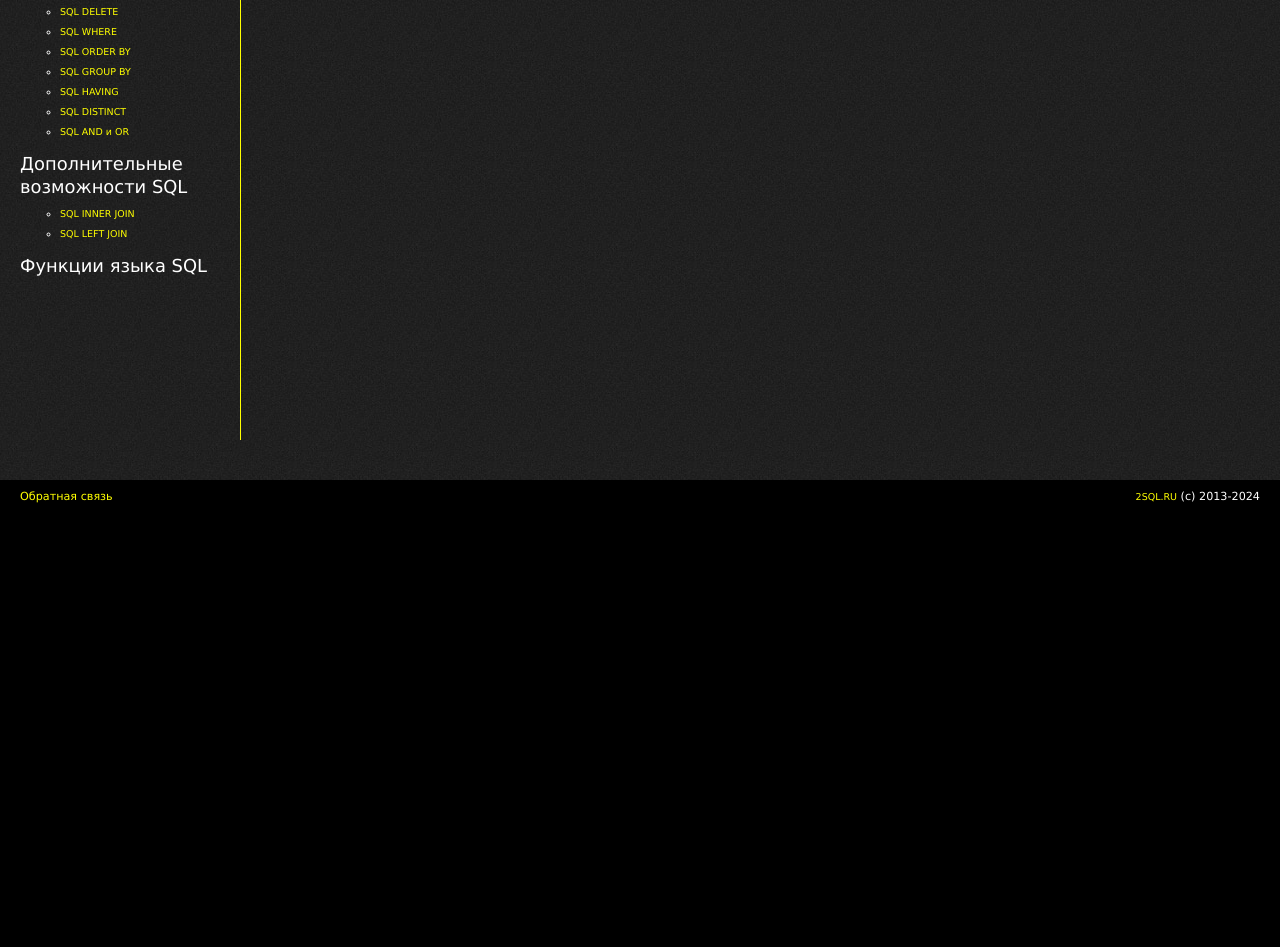
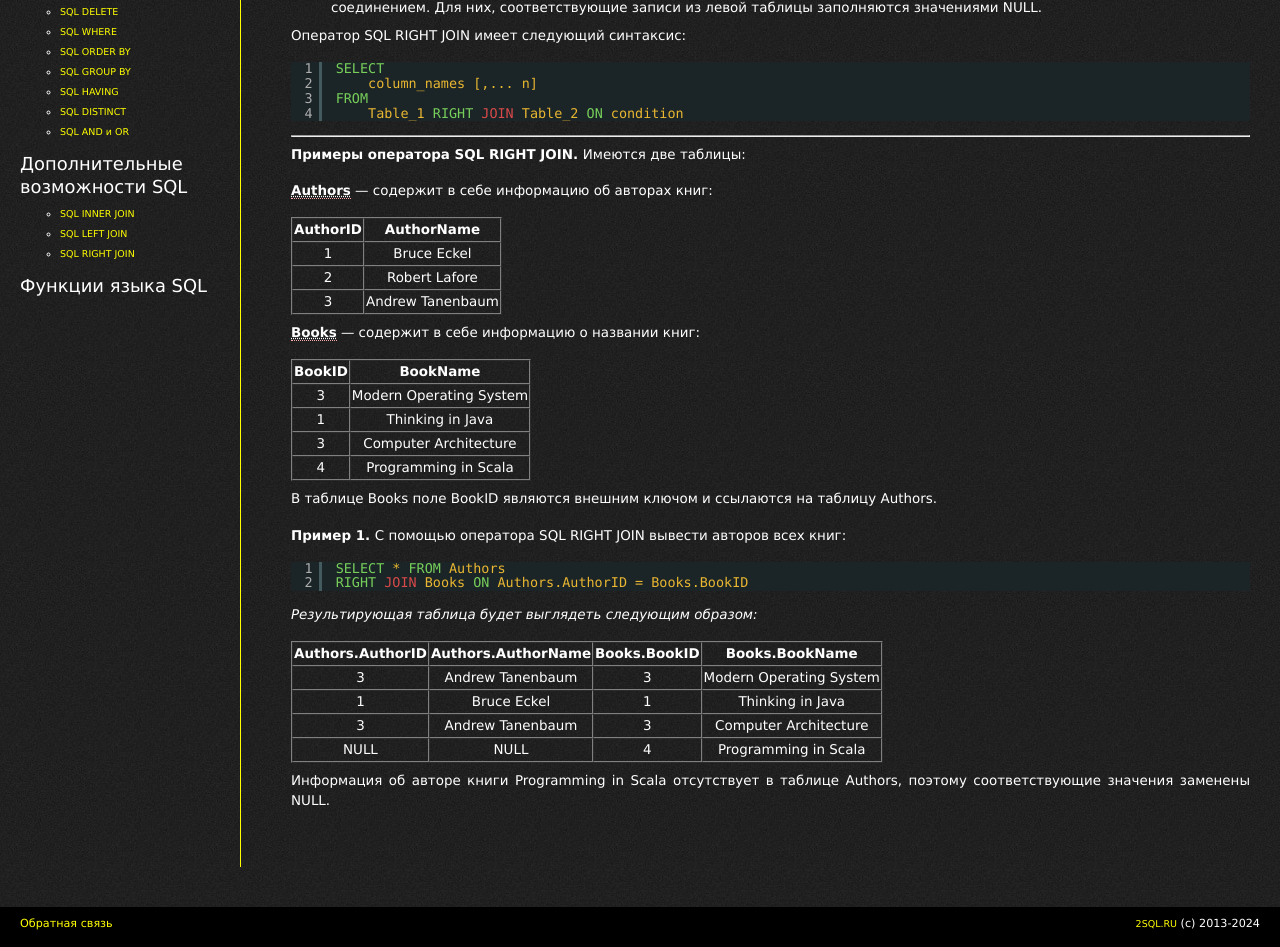
Before and after one commit to DarKsandr/2sql, a Vue app: page /#/advanced/sql-right-join in a window 1280 px wide. Shown: the part 240-1187 px from the top of the page. Before the commit the page ends 802 px from the top, so only its background shows below. Built offline with nearby package versions, Linux system fonts and the light colour scheme; no server answers.

Commit message:
page sql right join

```diff
--- /dev/null
+++ b/src/pages/SqlRightJoin.vue
@@ -0,0 +1,112 @@
+<script setup>
+
+</script>
+
+<template>
+  <p>Оператор SQL RIGHT JOIN осуществляет формирование таблицы из записей двух или нескольких таблиц. В операторе <a title="Оператор SQL RIGHT JOIN - примеры использования" href="https://web.archive.org/web/20231208195709/http://2sql.ru/advanced/sql-right-join/">SQL RIGHT JOIN</a>, как и в операторе <a title="Оператор SQL LEFT JOIN - примеры использования" href="https://web.archive.org/web/20231208195709/http://2sql.ru/advanced/sql-left-join/" target="_blank">SQL LEFT JOIN</a>, важен порядок следования таблиц, так как от этого будет зависеть полученный результат. Алгоритм работы оператора следующий:</p>
+  <ol>
+    <li>Сначала происходит формирование таблицы внутренним соединением (оператор <a title="Оператор SQL INNER JOIN - примеры использования" href="https://web.archive.org/web/20231208195709/http://2sql.ru/advanced/sql-inner-join/" target="_blank">SQL INNER JOIN</a>) левой и правой таблиц</li>
+    <li>Затем, в результат добавляются записи левой таблицы не вошедшие в результат формирования таблицы внутренним соединением. Для них, соответствующие записи из левой таблицы заполняются значениями NULL.</li>
+  </ol>
+  <p>Оператор SQL RIGHT JOIN имеет следующий синтаксис:</p>
+  <pre class="brush: sql; title: ; notranslate" title="">
+SELECT
+    column_names [,... n]
+FROM
+    Table_1 RIGHT JOIN Table_2 ON condition
+</pre>
+  <hr/>
+  <p><strong>Примеры<strong> оператора SQL RIGHT JOIN</strong>. </strong>Имеются две таблицы:</p>
+  <p><strong><abbr title="AuthorID - номер автора; AuthorName - имя автора">Authors</abbr></strong> &#8212; содержит в себе информацию об авторах книг:</p>
+  <table border="1" cellspacing="0">
+    <tbody>
+    <tr>
+      <td style="text-align: center;"><strong>AuthorID</strong></td>
+      <td style="text-align: center;"><strong>AuthorName</strong></td>
+    </tr>
+    <tr>
+      <td style="text-align: center;">1</td>
+      <td style="text-align: center;">Bruce Eckel</td>
+    </tr>
+    <tr>
+      <td style="text-align: center;">2</td>
+      <td style="text-align: center;">Robert Lafore</td>
+    </tr>
+    <tr>
+      <td style="text-align: center;">3</td>
+      <td style="text-align: center;">Andrew Tanenbaum</td>
+    </tr>
+    </tbody>
+  </table>
+  <p><strong><abbr title="BookID - номер книги; BookName - название книги">Books</abbr></strong> &#8212; содержит в себе информацию о названии книг:</p>
+  <table border="1" cellspacing="0">
+    <tbody>
+    <tr>
+      <td style="text-align: center;"><strong>BookID</strong></td>
+      <td style="text-align: center;"><strong>BookName</strong></td>
+    </tr>
+    <tr>
+      <td style="text-align: center;">3</td>
+      <td style="text-align: center;">Modern Operating System</td>
+    </tr>
+    <tr>
+      <td style="text-align: center;">1</td>
+      <td style="text-align: center;">Thinking in Java</td>
+    </tr>
+    <tr>
+      <td style="text-align: center;">3</td>
+      <td style="text-align: center;">Computer Architecture</td>
+    </tr>
+    <tr>
+      <td style="text-align: center;">4</td>
+      <td style="text-align: center;">Programming in Scala</td>
+    </tr>
+    </tbody>
+  </table>
+  <p>В таблице Books поле BookID являются внешним ключом и ссылаются на таблицу Authors.</p>
+  <p><strong>Пример 1. </strong>С помощью оператора SQL RIGHT JOIN вывести авторов всех книг:</p>
+  <pre class="brush: sql; title: ; notranslate" title="">
+SELECT * FROM Authors
+RIGHT JOIN Books ON Authors.AuthorID = Books.BookID
+</pre>
+  <p><em>Результирующая таблица будет выглядеть следующим образом:</em></p>
+  <table border="1" cellspacing="0">
+    <tbody>
+    <tr>
+      <td style="text-align: center;"><strong>Authors.AuthorID</strong></td>
+      <td style="text-align: center;"><strong>Authors.<strong>AuthorName</strong></strong></td>
+      <td style="text-align: center;"><strong>Books.BookID</strong></td>
+      <td style="text-align: center;"><strong>Books.BookName</strong></td>
+    </tr>
+    <tr>
+      <td style="text-align: center;">3</td>
+      <td style="text-align: center;">Andrew Tanenbaum</td>
+      <td style="text-align: center;">3</td>
+      <td style="text-align: center;">Modern Operating System</td>
+    </tr>
+    <tr>
+      <td style="text-align: center;">1</td>
+      <td style="text-align: center;">Bruce Eckel</td>
+      <td style="text-align: center;">1</td>
+      <td style="text-align: center;">Thinking in Java</td>
+    </tr>
+    <tr>
+      <td style="text-align: center;">3</td>
+      <td style="text-align: center;">Andrew Tanenbaum</td>
+      <td style="text-align: center;">3</td>
+      <td style="text-align: center;">Computer Architecture</td>
+    </tr>
+    <tr>
+      <td style="text-align: center;">NULL</td>
+      <td style="text-align: center;">NULL</td>
+      <td style="text-align: center;">4</td>
+      <td style="text-align: center;">Programming in Scala</td>
+    </tr>
+    </tbody>
+  </table>
+  <p>Информация об авторе книги Programming in Scala отсутствует в таблице Authors, поэтому соответствующие значения заменены NULL.</p>
+</template>
+
+<style scoped>
+
+</style>
--- a/src/routes.js
+++ b/src/routes.js
@@ -86,6 +86,13 @@ export const advanced = [
             text: 'SQL LEFT JOIN',
         }, component: () => import('./pages/SqlLeftJoin.vue')
     },
+    {
+        path: '/advanced/sql-right-join', name: 'sql-right-join', meta: {
+            title: 'Оператор SQL RIGHT JOIN: примеры, синтаксис',
+            h1: 'Оператор SQL RIGHT JOIN',
+            text: 'SQL RIGHT JOIN',
+        }, component: () => import('./pages/SqlRightJoin.vue')
+    },
 ];
 export const functions = [];
 
```
